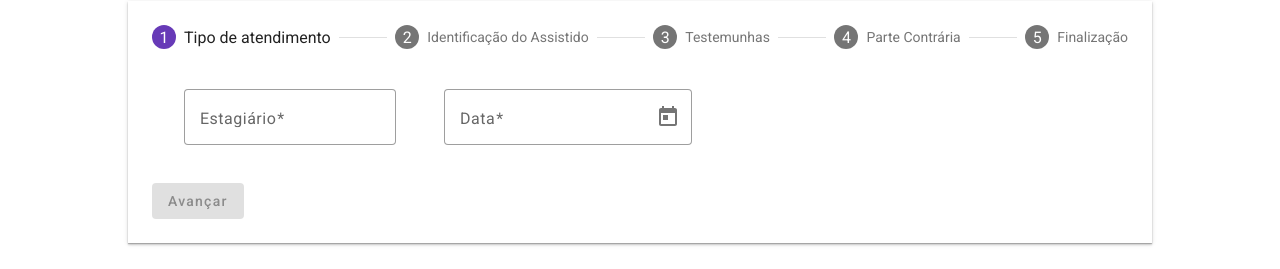
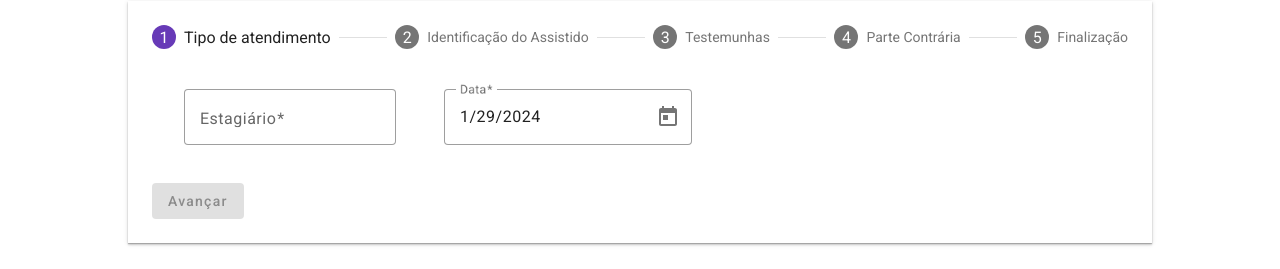
Before and after one commit to fabuniprojecaotag/npj-frontend, an Angular app: page /assistidos/novo-atendimento in a window 1280 px wide. Shown: the part 159-428 px from the top of the page. Built offline with nearby package versions, Linux system fonts and the light colour scheme; no server answers; sample sign-in values are in the browser's storage; grey boxes are pictures that could not be loaded.

Commit message:
correção logica do stepper +autocomplete de data

```diff
--- a/src/app/shared/stepper-atendimentos/stepper-atendimentos.component.html
+++ b/src/app/shared/stepper-atendimentos/stepper-atendimentos.component.html
@@ -1,6 +1,6 @@
-<mat-stepper [linear]="isLinear" #stepper [formGroup]="formAtendimentos">
-  <mat-step formGroupName="primeiroGrupo">
-      <ng-template matStepLabel>Tipo de atendimento</ng-template>
+<mat-stepper linear #stepper [formGroup]="formAtendimentos">
+  <mat-step [stepControl]="primeiroGrupo" label="Tipo de atendimento">
+    <form [formGroup]="primeiroGrupo">
       <mat-form-field>
         <mat-label>Estagiário</mat-label>
         <input matInput placeholder="Nome do Estagiário" formControlName="estagiario" required>
@@ -13,15 +13,16 @@
         <mat-datepicker-toggle matIconSuffix [for]="dataAtendimento" color="primary"></mat-datepicker-toggle>
         <mat-datepicker #dataAtendimento></mat-datepicker>
         <mat-error *ngIf="formAtendimentos.get('primeiroGrupo')?.get('dataAtendimento')?.errors?.['required']">Data de
-          atendimento é
-          obrigatória</mat-error>
+          atendimento é obrigatória</mat-error>
       </mat-form-field>
       <div>
         <button mat-raised-button matStepperNext [disabled]="formAtendimentos.get('primeiroGrupo')?.invalid"
           color="primary">Avançar</button>
       </div>
+    </form>
   </mat-step>
-  <mat-step formGroupName="segundoGrupo" label="Identificação do Assistido">
+  <mat-step [stepControl]="segundoGrupo" label="Identificação do Assistido">
+    <form [formGroup]="segundoGrupo">
       <mat-form-field>
         <mat-label>Assistido</mat-label>
         <input matInput formControlName="assistido" placeholder="Nome do assistido" required>
@@ -34,34 +35,45 @@
         <button mat-raised-button matStepperNext [disabled]="formAtendimentos.get('segundoGrupo')?.invalid"
           color="primary">Avançar</button>
       </div>
+    </form>
   </mat-step>
-  <mat-step formGroupName="terceiroGrupo">
-    <ng-template matStepLabel>Testemunhas</ng-template>
+  <mat-step [stepControl]="terceiroGrupo" label="Testemunhas">
+    <form [formGroup]="terceiroGrupo">
       <h3>Testemunha 1</h3>
       <mat-form-field>
         <mat-label>Nome</mat-label>
         <input matInput formControlName="nomeTestemunha1" placeholder="nome">
+      </mat-form-field>
+      <mat-form-field>
+        <mat-label>Qualificação</mat-label>
+        <input matInput formControlName="qualificacaoTestemunha1" placeholder="qualificação">
       </mat-form-field>
       <div>
         <button mat-raised-button matStepperPrevious>Voltar</button>
         <button mat-raised-button matStepperNext [disabled]="formAtendimentos.get('terceiroGrupo')?.invalid"
           color="primary">Avançar</button>
       </div>
+    </form>
   </mat-step>
-  <mat-step formGroupName="quartoGrupo">
-    <ng-template matStepLabel>Parte Contrária</ng-template>
+  <mat-step [stepControl]="quartoGrupo" label="Parte Contrária">
+    <form [formGroup]="quartoGrupo">
       <mat-form-field>
         <mat-label>Nome</mat-label>
         <input matInput formControlName="nomeParteContraria" placeholder="nome">
       </mat-form-field>
+      <mat-form-field>
+        <mat-label>Qualificação</mat-label>
+        <input matInput formControlName="qualificacaoParteContraria" placeholder="qualificação">
+      </mat-form-field>
       <div>
         <button mat-raised-button matStepperPrevious>Voltar</button>
-      <button mat-raised-button matStepperNext [disabled]="formAtendimentos.get('terceiroGrupo')?.invalid"
+        <button mat-raised-button matStepperNext [disabled]="formAtendimentos.get('quartoGrupo')?.invalid"
           color="primary">Avançar</button>
       </div>
+    </form>
   </mat-step>
-  <mat-step formGroupName="quintoGrupo">
-    <ng-template matStepLabel>Finalização</ng-template>
+  <mat-step [stepControl]="quintoGrupo" label="Finalização">
+    <form [formGroup]="quintoGrupo">
       <mat-form-field>
         <mat-label>Histórico</mat-label>
         <textarea matInput formControlName="historico" placeholder="Histórico do atendimento"></textarea>
@@ -70,5 +82,6 @@
         <button mat-raised-button matStepperPrevious>Voltar</button>
         <button mat-raised-button [disabled]="formAtendimentos.invalid" (click)="stepper.reset()">Concluir</button>
       </div>
+    </form>
   </mat-step>
 </mat-stepper>
--- a/src/app/shared/stepper-atendimentos/stepper-atendimentos.component.ts
+++ b/src/app/shared/stepper-atendimentos/stepper-atendimentos.component.ts
@@ -8,28 +8,52 @@ import { FormBuilder, FormGroup, Validators } from '@angular/forms';
 })
 export class StepperAtendimentosComponent implements OnInit {
   formAtendimentos!: FormGroup;
-  isLinear = true;
+  primeiroGrupo!: FormGroup;
+  segundoGrupo!: FormGroup;
+  terceiroGrupo!: FormGroup;
+  quartoGrupo!: FormGroup;
+  quintoGrupo!: FormGroup;
 
   constructor(private formBuilder: FormBuilder) {}
 
   ngOnInit(): void {
+    this.primeiroGrupo = this.formBuilder.group({
+      estagiario: [null, Validators.required],
+      dataAtendimento: [this.pegarDataAtual(), Validators.required]
+    });
+
+    this.segundoGrupo = this.formBuilder.group({
+      assistido: ['', Validators.required],
+    });
+
+    this.terceiroGrupo = this.formBuilder.group({
+      nomeTestemunha1: [null],
+      qualificacaoTestemunha1: [null]
+    });
+
+    this.quartoGrupo = this.formBuilder.group({
+      nomeParteContraria: [null, Validators.required],
+      qualificacaoParteContraria: [null, Validators.required]
+    });
+
+    this.quintoGrupo = this.formBuilder.group({
+      historico: [''],
+    });
+
     this.formAtendimentos = this.formBuilder.group({
-      primeiroGrupo: this.formBuilder.group({
-        estagiario: [null, Validators.required],
-        dataAtendimento: [null, Validators.required]
-      }),
-      segundoGrupo: this.formBuilder.group({
-        assistido: ['', Validators.required],
-      }),
-      terceiroGrupo: this.formBuilder.group({
-        nomeTestemunha1: [null],
-      }),
-      quartoGrupo: this.formBuilder.group({
-        nomeParteContraria: [null, Validators.required],
-      }),
-      quintoGrupo: this.formBuilder.group({
-        historico: [''],
-      })
+      primeiroGrupo: this.primeiroGrupo,
+      segundoGrupo: this.segundoGrupo,
+      terceiroGrupo: this.terceiroGrupo,
+      quartoGrupo: this.quartoGrupo,
+      quintoGrupo: this.quintoGrupo
     });
   }
+
+  pegarDataAtual(): string {
+    const currentDate = new Date();
+    const year = currentDate.getFullYear();
+    const month = String(currentDate.getMonth() + 1).padStart(2, '0');
+    const day = String(currentDate.getDate()).padStart(2, '0');
+    return `${year}-${month}-${day}`;
+  }
 }
```
Lines whose indentation alone changed are shown as unchanged.
